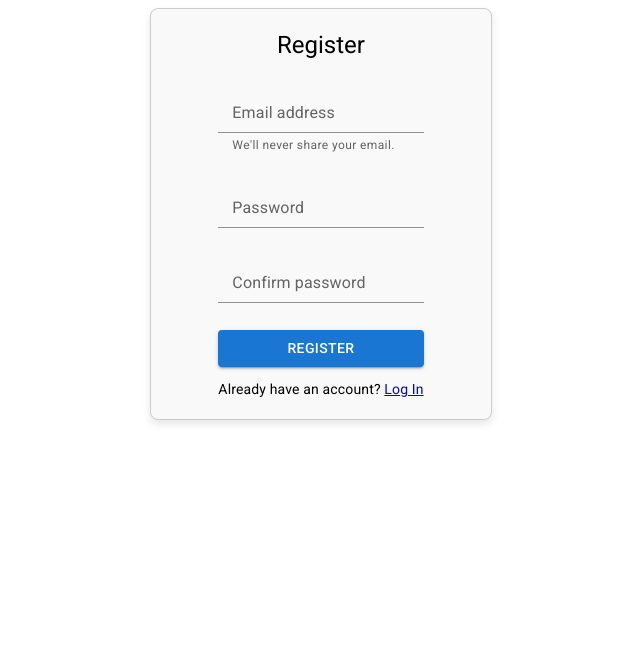
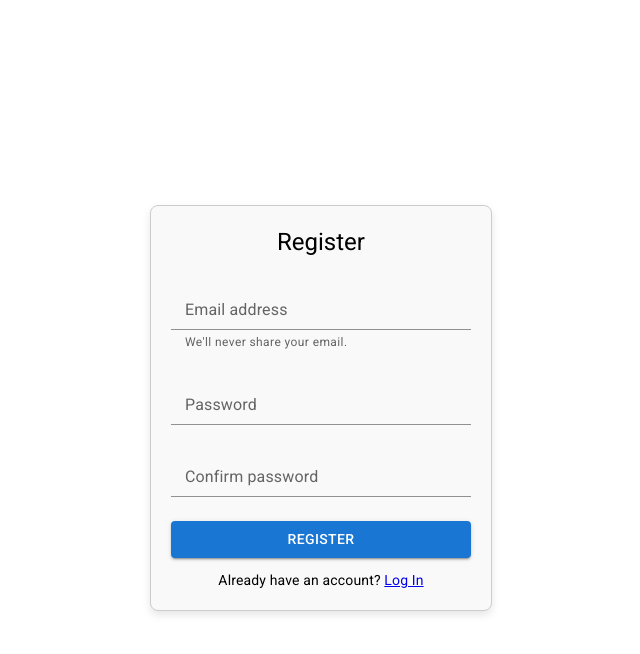
Before and after one commit to FrostyFreet/StreamsSphere, a React (Vite) app: page /register in a window 1280 px wide. Shown: the top 654 px of the page, without its empty margins (319-959 px from the left). Built offline with nearby package versions, Linux system fonts and the light colour scheme; no server answers.

Commit message:
Implemented feedback to register page

```diff
--- a/src/components/AvatarMenu.tsx
+++ b/src/components/AvatarMenu.tsx
@@ -28,7 +28,6 @@ export default function AvatarMenu({avatarAnchorEl, handleClose, isAvatarOpen}:
         if (error) {
             console.error("Sign out error:", error.message);
         } else {
-            console.log("Successfully logged out!");
             navigate("/");
         }
     }
--- a/src/pages/auth/Login.tsx
+++ b/src/pages/auth/Login.tsx
@@ -24,7 +24,6 @@ export default function Login(){
             console.error("Error occured while logging in:",error)
             setErrorOccurred(error.message);        }
         else if(data && data.user){
-            console.log('User logged in:', data.user);
             setEmail("")
             setPassword("")
             navigate("/home")
--- a/src/pages/auth/RecoverPassword.tsx
+++ b/src/pages/auth/RecoverPassword.tsx
@@ -68,13 +68,12 @@ export default function RecoverPassword() {
                 console.error("Error occurred while updating password:", error)
                 setFeedback({ type: 'error', message: "Hiba történt a jelszó módosítása közben: " + error.message })
             } else if (data) {
-                console.log(data)
                 setNewPassword("")
                 setConfirmNewPassword("")
-                setFeedback({ type: 'success', message: "A jelszó sikeresen megváltoztatva!" })
+                setFeedback({ type: 'success', message: "Password has changed!" })
             }
         } else {
-            setFeedback({ type: 'error', message: "A jelszavak nem egyeznek meg." })
+            setFeedback({ type: 'error', message: "Passwords do not match!" })
         }
     }
     return(
--- a/src/pages/auth/Register.tsx
+++ b/src/pages/auth/Register.tsx
@@ -1,39 +1,58 @@
-import {ChangeEvent, useState} from "react";
-import {supabase} from "../../api/supabaseClient.tsx";
-import {Box, Button, FormControl, FormGroup, FormHelperText, Input, InputLabel, Typography} from "@mui/material";
-import {SubmitHandler, useForm} from "react-hook-form";
+import { useState } from "react";
+import { supabase } from "../../api/supabaseClient.tsx";
+import {
+    Alert,
+    Box,
+    Button,
+    FormControl,
+    FormGroup,
+    FormHelperText,
+    Input,
+    InputLabel,
+    Typography,
+    CircularProgress
+} from "@mui/material";
+import { SubmitHandler, useForm } from "react-hook-form";
+import { Link } from "react-router";
 
-interface registerType{
-    email:string,
-    password:string,
-    confirmPassword:string
+interface registerType {
+    email: string,
+    password: string,
+    confirmPassword: string
 }
 
 export default function Register() {
-    const [email, setEmail] = useState<string>("");
-    const [password, setPassword] = useState<string>("");
-    const [confirmPassword, setConfirmPassword] = useState<string>("");
-    const { register, handleSubmit,formState: { errors } } = useForm<registerType>();
-    const onSubmit: SubmitHandler<registerType> =async()=>{
-        if(password===confirmPassword){
-            const {data, error} = await supabase.auth.signUp({
-                email: email,
-                password: password
-            })
-            if(error){
-                console.error("Error occured while logging in:",error)
+    const [feedback, setFeedback] = useState<{ type: 'success' | 'error', message: string } | null>(null);
+
+    const {
+        register,
+        handleSubmit,
+        watch,
+        reset,
+        formState: { errors, isSubmitting }
+    } = useForm<registerType>();
+
+    const password = watch("password");
+
+    const onSubmit: SubmitHandler<registerType> = async (formData) => {
+        setFeedback(null);
+
+        const { data, error } = await supabase.auth.signUp({
+            email: formData.email,
+            password: formData.password
+        });
+
+        if (error) {
+            console.error("Error occured while registering:", error);
+            setFeedback({ type: 'error', message: "Error occured while registering: " + error.message });
+        } else if (data) {
+            setFeedback({ type: 'success', message: "Successfully registered! Please check your email to confirm your account." });
+            reset()
         }
-            if(data){
-                console.log(data)
-                setEmail("")
-                setPassword("")
-                setConfirmPassword("")
-            }
-        }
-    }
-    return(
+    };
 
-        <Box display="flex" alignItems="center" justifyContent="center" height={"100%"}>
+    return (
+        <Box display="flex" alignItems="center" justifyContent="center" height={"100vh"}>
             <Box
                 display="flex"
                 flexDirection="column"
@@ -52,11 +71,14 @@ export default function Register() {
                 <Typography variant="h5" component="h2" gutterBottom>
                     Register
                 </Typography>
-                <form onSubmit={handleSubmit(onSubmit)}>
+
+                <form onSubmit={handleSubmit(onSubmit)} style={{ width: '100%' }}>
                     <FormGroup>
                         <FormControl margin="normal" fullWidth>
                             <InputLabel htmlFor="email">Email address</InputLabel>
-                            <Input id="email" aria-describedby="email-helper-text" type="text" value={email}
+                            <Input
+                                id="email"
+                                type="text"
                                 {...register("email", {
                                     required: "Email is required",
                                     pattern: {
@@ -64,16 +86,18 @@ export default function Register() {
                                         message: "Invalid email address"
                                     }
                                 })}
-                                   onChange={(e: ChangeEvent<HTMLTextAreaElement | HTMLInputElement>) => setEmail(e.target.value)}
-
                             />
-                            {errors.email ? <FormHelperText error>{errors.email.message}</FormHelperText> :<FormHelperText>We'll never share your email.</FormHelperText>}
-
+                            {errors.email ?
+                                <FormHelperText error>{errors.email.message}</FormHelperText> :
+                                <FormHelperText>We'll never share your email.</FormHelperText>
+                            }
                         </FormControl>
 
                         <FormControl margin="normal" fullWidth>
                             <InputLabel htmlFor="password">Password</InputLabel>
-                            <Input id="password" type="password" value={password}
+                            <Input
+                                id="password"
+                                type="password"
                                 {...register("password", {
                                     required: "Password is required",
                                     minLength: {
@@ -81,33 +105,45 @@ export default function Register() {
                                         message: "Password must be at least 8 characters long"
                                     }
                                 })}
-                                   onChange={(e: ChangeEvent<HTMLTextAreaElement | HTMLInputElement>) => setPassword(e.target.value)}/>
-                            {errors.password ? <FormHelperText error>{errors.password.message}</FormHelperText> :<FormHelperText></FormHelperText>}
+                            />
+                            {errors.password && <FormHelperText error>{errors.password.message}</FormHelperText>}
+                        </FormControl>
 
-
-                        </FormControl>
                         <FormControl margin="normal" fullWidth>
                             <InputLabel htmlFor="confirmPassword">Confirm password</InputLabel>
-                            <Input id="confirmPassword" type="password" value={confirmPassword}
+                            <Input
+                                id="confirmPassword"
+                                type="password"
                                 {...register("confirmPassword", {
                                     required: "Please confirm your password",
-                                       validate: value => value === password || "Passwords do not match"
+                                    validate: (value) => value === password || "Passwords do not match"
                                 })}
-                                   onChange={(e: ChangeEvent<HTMLTextAreaElement | HTMLInputElement>) => setConfirmPassword(e.target.value)}/>
-                            {errors.confirmPassword ? <FormHelperText error>{errors.confirmPassword.message}</FormHelperText> :<FormHelperText></FormHelperText>}
-
+                            />
+                            {errors.confirmPassword && <FormHelperText error>{errors.confirmPassword.message}</FormHelperText>}
                         </FormControl>
 
-                        <Button variant="contained" color="primary" type={"submit"} fullWidth
-                                style={{marginTop: '16px'}}>
-                           Register
+                        <Button
+                            variant="contained"
+                            color="primary"
+                            type="submit"
+                            fullWidth
+                            disabled={isSubmitting}
+                            style={{marginTop: '16px'}}
+                        >
+                            {isSubmitting ? <CircularProgress size={24} color="inherit" /> : "Register"}
                         </Button>
 
                         <Typography variant="body2" align="center" style={{marginTop: '12px'}}>
-                           Already have an account? <a href="/">Log In</a>
+                            Already have an account? <Link to="/">Log In</Link>
                         </Typography>
                     </FormGroup>
                 </form>
+
+                {feedback && (
+                    <Alert severity={feedback.type} sx={{ width: '100%', mt: 2 }}>
+                        {feedback.message}
+                    </Alert>
+                )}
             </Box>
         </Box>
     )
--- a/src/pages/bookmarked/Watchlist.tsx
+++ b/src/pages/bookmarked/Watchlist.tsx
@@ -27,7 +27,6 @@ export default function Watchlist(){
     });
 
     const id:string | undefined=user?.user?.id
-    console.log(id)
     const{data=[],refetch}=useQuery<bookmarkedType[]>({
         queryKey: ['BookmarkedData'],
         queryFn: ()=>fetchBookmarked(id)
@@ -64,7 +63,7 @@ export default function Watchlist(){
     const results = [
         ...(detailsData?.movies.map(movie=>({...movie,type:"movie"})) || []),
         ...(detailsData?.series.map(series=>({...series,type:"tvShow"})) || []),
-    ];    console.log(results)
+    ];
 
     const handleClickOpen = (id:number) => {
         const found=results.find((i:bookmarkedType)=>i.id===id)
@@ -79,7 +78,6 @@ export default function Watchlist(){
         setToBeDeletedItem(id);
     }
 
-    console.log(results)
     return(
         <>
             <Navbar/>
--- a/src/pages/series/SeriesPlayer.tsx
+++ b/src/pages/series/SeriesPlayer.tsx
@@ -41,8 +41,7 @@ export default function SeriesPlayer(){
         setSelectedSeason(target)
 
     }
-    console.log(selectedSeason)
-    console.log(numberOfEpisodes)
+
     return (
         <>
             <Navbar/>
```
Also changed, not shown: src/App.tsx (+21 -18 lines), src/components/Filter.tsx (+7 -2 lines). Lines whose indentation alone changed are shown as unchanged.
